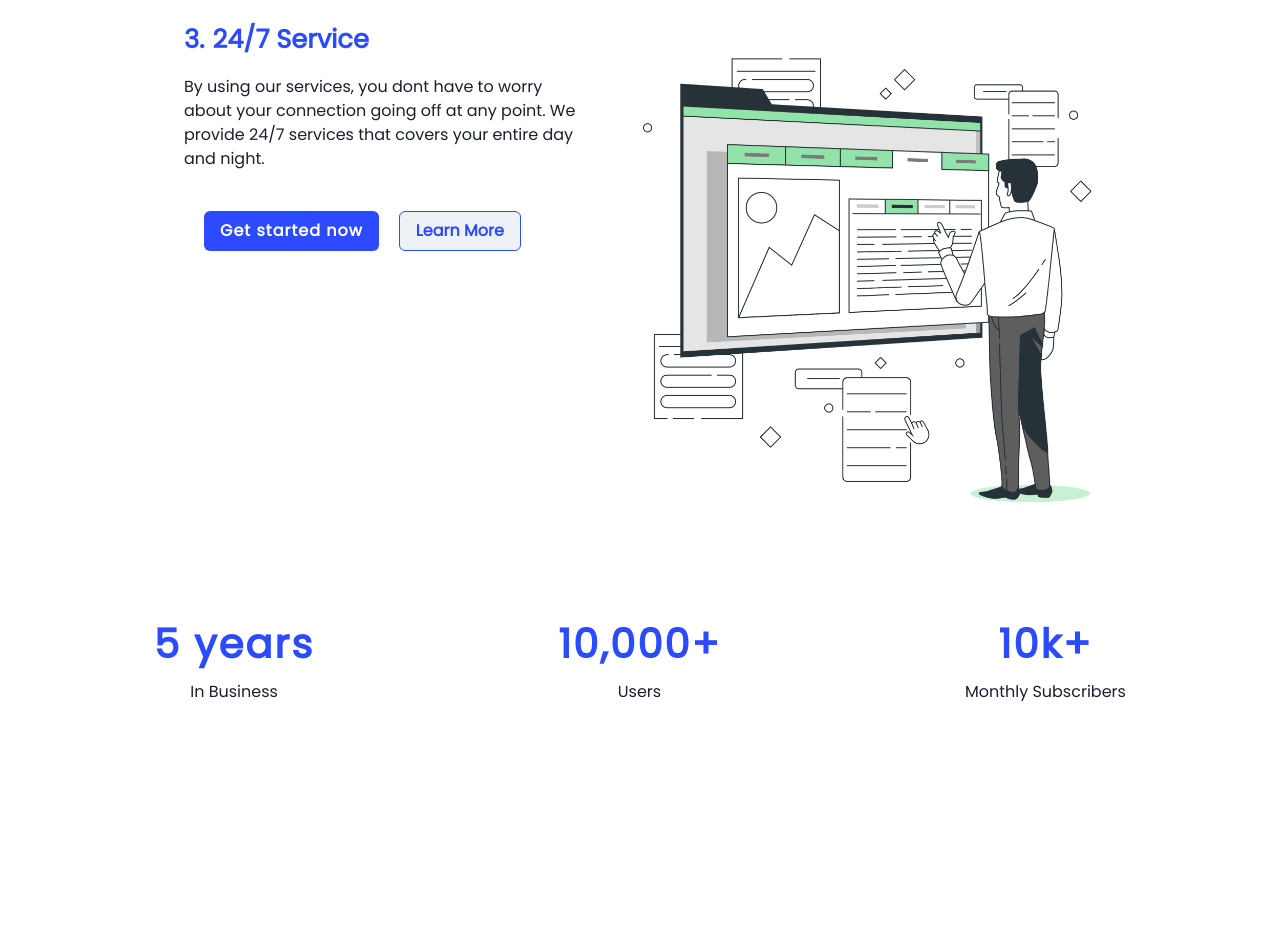
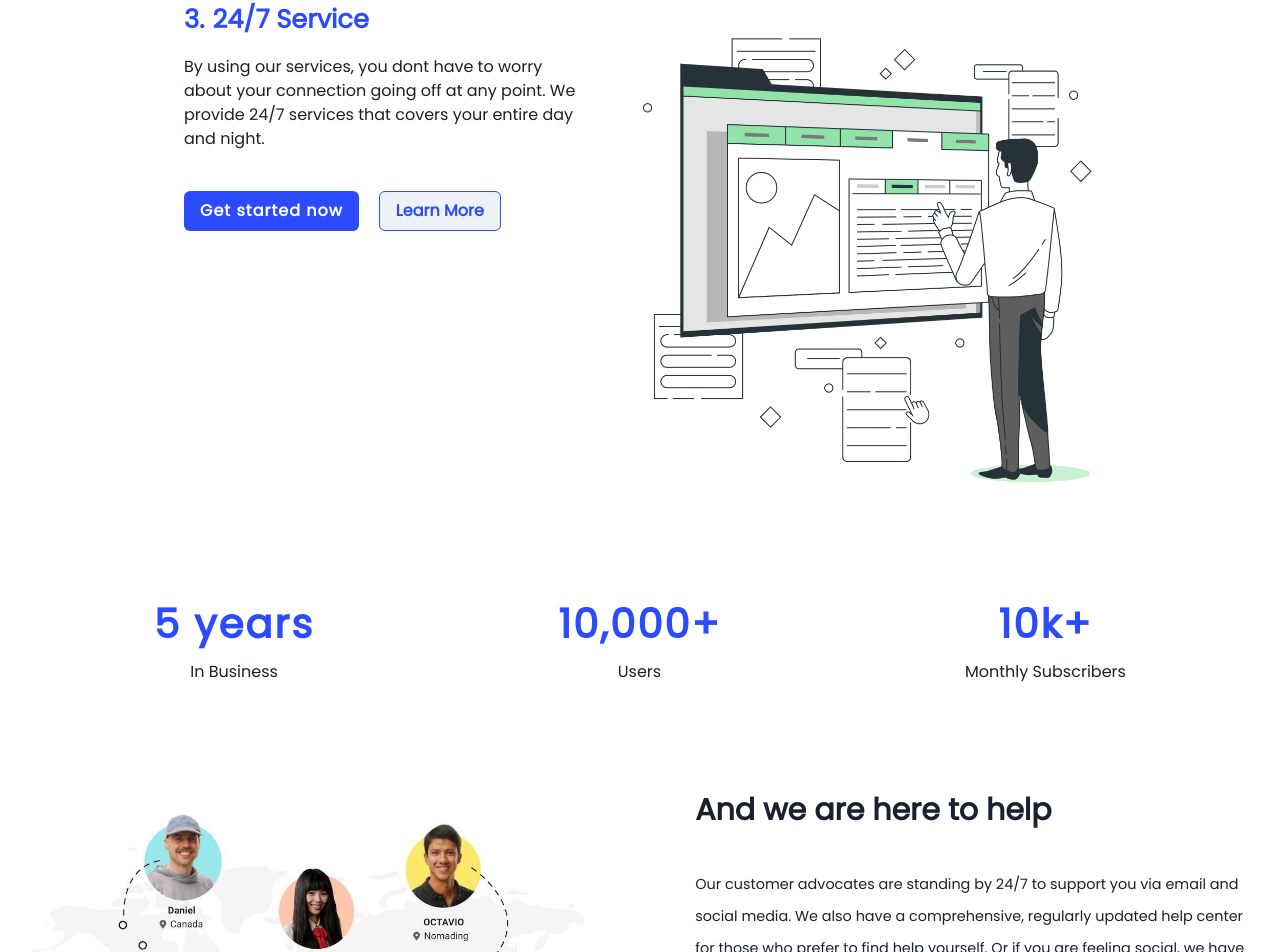
Before and after one commit to Kiddo-prog/wifibase-, a Next.js app: page / in a window 1280 px wide. Shown: the part 2718-3670 px from the top of the page. Before the commit the page ends 3442 px from the top, so only its background shows below. Built offline with nearby package versions, Linux system fonts and the light colour scheme.

Commit message:
Modified components

```diff
--- a/components/Homepage/CompanyDetail.js
+++ b/components/Homepage/CompanyDetail.js
@@ -1,16 +1,17 @@
-import { Button, Stack } from "@chakra-ui/react"
 import Partners from "./Partners"
 import Banner from "./Banner"
 import QualityDetails from "./Quality"
 import Features from "./Features"
+import Team from "./Team"
 
 export default function CompanyDetail() {
     return (
-        <Stack>
+        <>
             <Banner />
             <Partners />
             <QualityDetails />
             <Features />
-        </Stack>
+            <Team />
+        </>
     )
 }
--- a/components/Homepage/Features.js
+++ b/components/Homepage/Features.js
@@ -53,6 +53,8 @@ export default function Features(){
                                     <Flex
                                         mt={10}
                                         flexDirection={{base: 'column', md: 'row', lg: 'row'}}
+                                        rowGap={5}
+                                        columnGap={5}
                                         >
                                         <Button
                                             as={'a'}
@@ -62,10 +64,8 @@ export default function Features(){
                                             _hover={{bgColor: 'blue'}}
                                             fontFamily={"'Poppins', sans-serif"}
                                             letterSpacing={1}
-                                            mx={{base: 0, md: 5, lg: 5}}
                                             fontSize={{base: '0.7em', md: '0.8em', lg: '1em'}}
                                             w={{base: '100%', md: 'auto', lg: 'auto'}}
-                                            mb={5}
                                             >
                                                 Get started now
                                         </Button>
```
